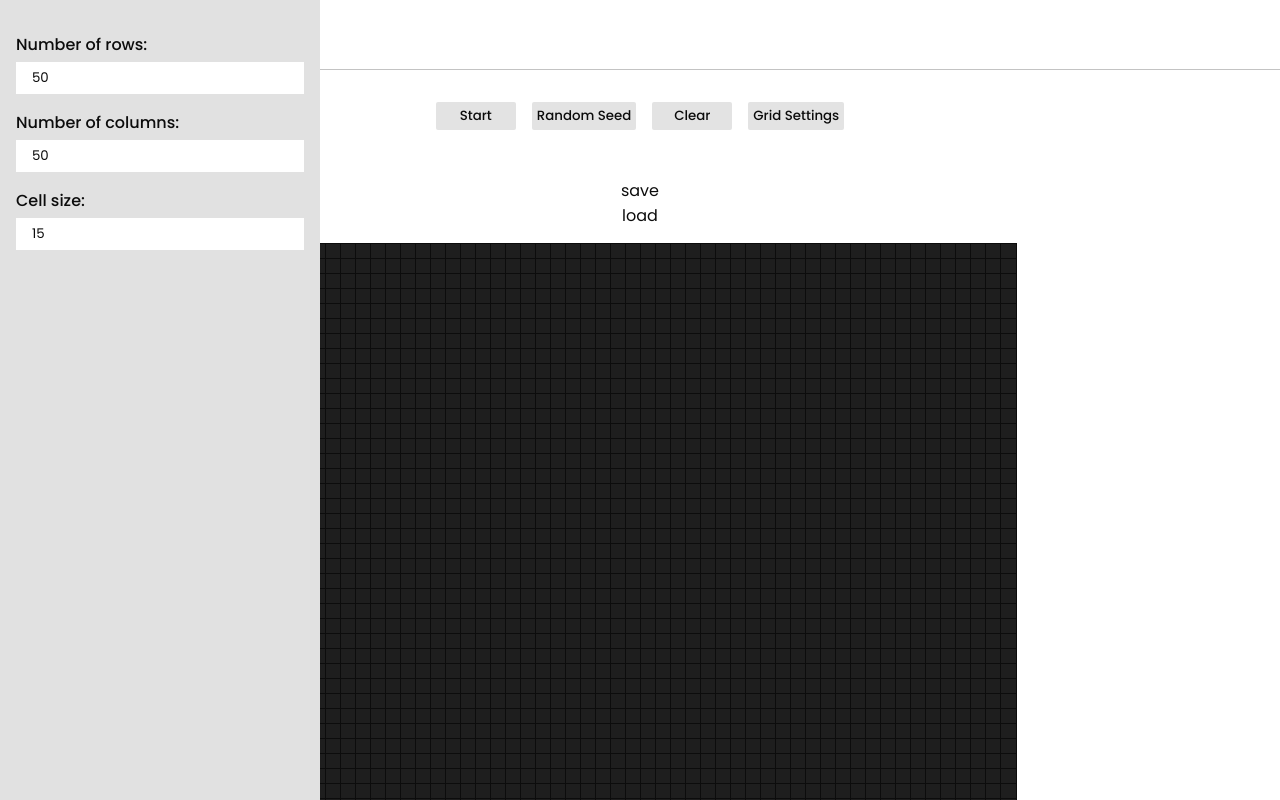
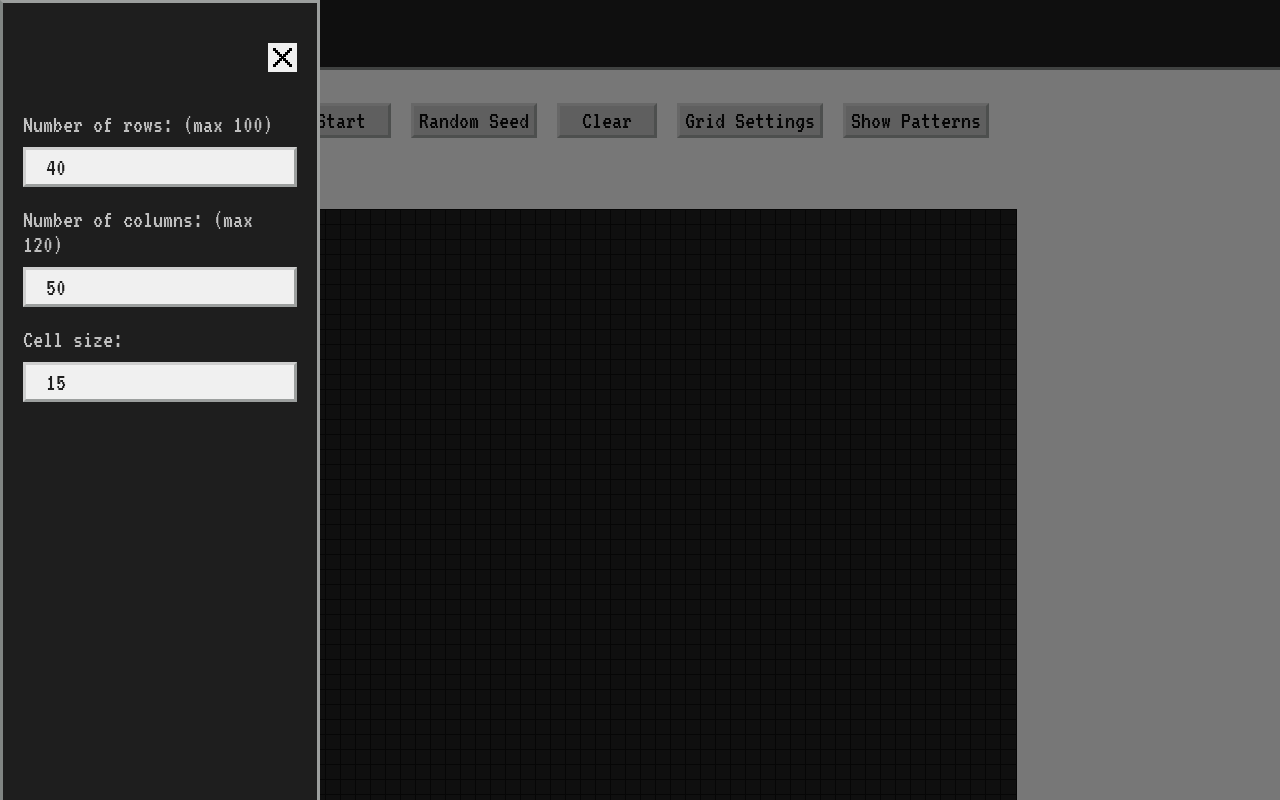
Before and after one commit to iljorlov/cs-visual, a React (Create React App) app: page / in a window 1280 px wide. Both pictures are taken after a click on the button "Grid Settings". Shown: the top 800 px of the page. Built offline with nearby package versions, Linux system fonts and the light colour scheme.

Commit message:
finished game of life component

```diff
--- a/public/index.html
+++ b/public/index.html
@@ -8,7 +8,9 @@
     <link rel="preconnect" href="https://fonts.googleapis.com">
 <link rel="preconnect" href="https://fonts.gstatic.com" crossorigin>
 <link href="https://fonts.googleapis.com/css2?family=Lato:wght@100;300;400;700;900&family=Poppins:ital,wght@0,100;0,200;0,300;0,400;0,500;0,600;0,700;0,800;1,100&display=swap" rel="stylesheet">
-    <meta
+<link href="https://fonts.googleapis.com/css2?family=Press+Start+2P&display=swap" rel="stylesheet">
+<link href="https://fonts.googleapis.com/css2?family=Press+Start+2P&family=VT323&display=swap" rel="stylesheet">
+<meta
       name="description"
       content="Web site created using create-react-app"
     />
--- a/src/App.tsx
+++ b/src/App.tsx
@@ -1,13 +1,22 @@
+import { useState } from 'react';
 import { GameOfLife } from './components/GameOfLife/GameOfLife';
 import { Header } from './components/Header';
 import './styles/global.css';
 import { AppContainer, Body } from './styles/mainCanvas';
+import { AbsoluteShadow } from './styles/sidebarStyles';
 
 function App() {
+
+  const [sidebarEnabled, setSidebarEnabled] = useState(false)
+
   return (
     <AppContainer className="App">
+      <AbsoluteShadow
+        className="shadow"
+        enabled={sidebarEnabled}
+      />
       <Header />
-      <GameOfLife />
+      <GameOfLife sidebarEnabled={sidebarEnabled} setSidebarEnabled={setSidebarEnabled}/>
     </AppContainer>
   );
 }
--- a/src/components/GameOfLife/GOLControls.tsx
+++ b/src/components/GameOfLife/GOLControls.tsx
@@ -14,10 +14,28 @@ interface IGOLControls {
     numRows: number
     numCols: number
     sidebarToggle: boolean
+    setShowGridSettings: React.Dispatch<React.SetStateAction<boolean>>
+    showGridSettings: boolean
+    setShowPatterns: React.Dispatch<React.SetStateAction<boolean>>
+    showPatterns: boolean
 }
 
 
-export const GOLControls:React.FC<IGOLControls> = ({setGrid,setRunning,setSideBarToggle,sidebarToggle,runGame,running,runningRef,generateEmptyGrid,generateRandomGrid,numCols,numRows}) => {
+export const GOLControls:React.FC<IGOLControls> = ({setShowPatterns, showPatterns,showGridSettings, setShowGridSettings, setGrid,setRunning,setSideBarToggle,sidebarToggle,runGame,running,runningRef,generateEmptyGrid,generateRandomGrid,numCols,numRows}) => {
+
+
+    const handleShowGridSettings = (e: React.MouseEvent<HTMLButtonElement, MouseEvent>) => {
+        setRunning(false);
+        setSideBarToggle(!sidebarToggle);
+        setShowGridSettings(!showGridSettings)
+    }
+
+    const handleShowPatterns = (e: React.MouseEvent<HTMLButtonElement, MouseEvent>) => {
+        setRunning(false);
+        setSideBarToggle(!sidebarToggle);
+        setShowPatterns(!showPatterns)
+    }
+
     return (
         <ControlsContainer>
             <ControlsBtn
@@ -44,11 +62,15 @@ export const GOLControls:React.FC<IGOLControls> = ({setGrid,setRunning,setSideBa
                 >Clear</ControlsBtn>
 
                 <ControlsBtn
-                    onClick={() => {
-                        setRunning(false);
-                        setSideBarToggle(!sidebarToggle);
-                    }}
+                    // onClick={() => {
+                    //     setRunning(false);
+                    //     setSideBarToggle(!sidebarToggle);
+                    // }}
+                    onClick={(e) => handleShowGridSettings(e)}
                 >Grid Settings</ControlsBtn>
+                <ControlsBtn
+                    onClick={(e) => handleShowPatterns(e)}
+                >Show Patterns</ControlsBtn>
         </ControlsContainer>
     )
 }
--- a/src/components/GameOfLife/GOLSidebarChildren.tsx
+++ b/src/components/GameOfLife/GOLGridSettings.tsx
@@ -1,5 +1,8 @@
 import React from 'react'
 import { GOLSidebarChild, GOLSidebarInjection } from '../../styles/gameOfLifeStyles'
+import { CloseBtn, SidebarHeader } from '../../styles/sidebarStyles'
+
+
 interface IGOLSidebarChildren {
     children?: React.FC[]
     handleChangeRows: (e: React.ChangeEvent<HTMLInputElement>) => void
@@ -8,15 +11,22 @@ interface IGOLSidebarChildren {
     numRows: number
     numCols: number
     cellSize: number
+    setSidebarEnabled: React.Dispatch<React.SetStateAction<boolean>>
+    setShowGridSettings: React.Dispatch<React.SetStateAction<boolean>>
+    setShowPatterns: React.Dispatch<React.SetStateAction<boolean>>
 }
-export const GOLSidebarChildren:React.FC<IGOLSidebarChildren> = ({children, handleChangeRows, handleChangeCols, handleChangeCellSize, numRows, numCols, cellSize}) => {
+export const GOLGridSettings:React.FC<IGOLSidebarChildren> = ({ setSidebarEnabled, setShowGridSettings, setShowPatterns,children, handleChangeRows, handleChangeCols, handleChangeCellSize, numRows, numCols, cellSize}) => {
+
+
+
+
     return (
         <GOLSidebarInjection>
-            <h6>Number of rows:</h6>
+            <SidebarHeader>Number of rows: (max 100)</SidebarHeader>
             <GOLSidebarChild type="number" min="1" onChange={(e: React.ChangeEvent<HTMLInputElement>) => handleChangeRows(e)} value={numRows} name="" id=""  placeholder="rows..."/>
-            <h6>Number of columns:</h6>
+            <SidebarHeader>Number of columns: (max 120)</SidebarHeader>
             <GOLSidebarChild type="number" min="1" onChange={(e: React.ChangeEvent<HTMLInputElement>) => handleChangeCols(e)} value={numCols} name="" id=""  placeholder="columns..."/>
-            <h6>Cell size:</h6>
+            <SidebarHeader>Cell size:</SidebarHeader>
             <GOLSidebarChild type="number" min="2" onChange={(e: React.ChangeEvent<HTMLInputElement>) => handleChangeCellSize(e)} value={cellSize} name="" id=""  placeholder="cell size..."/>
         </GOLSidebarInjection>
     )
--- /dev/null
+++ b/src/components/GameOfLife/GOLPatternCarousel.tsx
@@ -0,0 +1,69 @@
+import React, { useEffect, useMemo } from 'react'
+import { CellRelative, GameContainerRelative, IndividualPattern, PatternCarousel } from '../../styles/gameOfLifeStyles'
+import { patternList } from './GOLPatterns'
+
+
+interface IGOLPatternCarousel {
+    loadPattern: (pattern?: number[][]) => void
+}
+
+const GOLPatternCarousel:React.FC<IGOLPatternCarousel> = ( {loadPattern}) => {
+
+
+    useEffect(() => {
+        console.log('carousel rendered')
+    })
+
+    const memoizedValue = useMemo(() => {
+        return (
+            <PatternCarousel>
+                {patternList.map(pattern => (
+                            <IndividualPattern
+                                key={`${pattern}-preview`}
+                                cols={35}
+                                cellSize={5}
+                            >
+                                <GameContainerRelative
+                                rows={pattern.length}
+                                cols={pattern[0].length}
+                                cellSize={5}
+                                onClick={() => loadPattern(pattern)}
+                            >
+
+                                {
+                                pattern.map((row, i) => (
+                                    row.map((col,j) => (
+                                        <CellRelative
+                                            cellSize={5}
+                                            key={`$${pattern}-{i}-${j}`}
+                                            style={{
+                                                height: `${5}px`,
+                                                width: `${5}px`,
+                                                left: `${5 * j}px`,
+                                                top: `${5 * i}px`,
+                                                backgroundColor: `${col === 0 ? '#1E1E1E' : '#E0E0E0'}`,
+                                            }}
+                                        />
+                                    ))
+                                ))
+                            }
+                            </GameContainerRelative>
+                            </IndividualPattern>
+                        ))}
+            </PatternCarousel>
+        )
+    },[]);
+
+    return memoizedValue
+
+
+}
+
+function areEqual(prev:IGOLPatternCarousel, next:IGOLPatternCarousel){
+    return prev === next;
+}
+
+export const MemoiszedGOLPatternCarousel = React.memo(GOLPatternCarousel, )
+
+
+// export default React.memo(GOLPatternCarousel)
--- /dev/null
+++ b/src/components/GameOfLife/GOLSidebarChild.tsx
@@ -0,0 +1,29 @@
+import React, { ReactElement } from 'react'
+import { CloseBtn } from '../../styles/sidebarStyles'
+import x_icon from "./svg/x_icon.svg"
+
+
+interface IGOLSidebarChild {
+    child: ReactElement<any, any>
+    setSidebarEnabled: React.Dispatch<React.SetStateAction<boolean>>
+    setShowGridSettings: React.Dispatch<React.SetStateAction<boolean>>
+    setShowPatterns: React.Dispatch<React.SetStateAction<boolean>>
+}
+
+export const GOLSidebarChild:React.FC<IGOLSidebarChild> = ({child, setSidebarEnabled, setShowGridSettings, setShowPatterns}) => {
+
+    const handleClose = () => {
+        setSidebarEnabled!(false);
+        setShowGridSettings!(false);
+        setShowPatterns!(false);
+    }
+
+    return (
+        <>
+            <CloseBtn onClick={() => handleClose()}>
+                <img src={x_icon} alt="close btn" />
+            </CloseBtn>
+            {child}
+        </>
+    )
+}
--- a/src/components/GameOfLife/GameOfLife.tsx
+++ b/src/components/GameOfLife/GameOfLife.tsx
@@ -1,14 +1,18 @@
 import produce from 'immer';
 import { stringify } from 'querystring';
-import React, { useCallback, useRef, useState } from 'react'
+import React, { useCallback, useEffect, useRef, useState } from 'react'
+import { brotliCompressSync, brotliDecompressSync } from 'zlib';
 import useScreen from '../../hooks/useScreen';
 import useWindowSize from '../../hooks/useWindowSize';
-import { Cell, CellRelative, ControlsContainer, GameContainer, GameContainerRelative, PatternCarousel, Row } from '../../styles/gameOfLifeStyles';
+import { Cell, CellRelative, ControlsContainer, GameContainer, GameContainerRelative, IndividualPattern, PatternCarousel, Row } from '../../styles/gameOfLifeStyles';
 import { Body, Canvas, Main } from '../../styles/mainCanvas';
+import { AbsoluteShadow } from '../../styles/sidebarStyles';
 import { Sidebar } from '../Sidebar';
 import { GOLControls } from './GOLControls';
+import { MemoiszedGOLPatternCarousel } from './GOLPatternCarousel';
 import { achimsp11, barge2spaceship, patternList } from './GOLPatterns';
-import { GOLSidebarChildren } from './GOLSidebarChildren';
+import { GOLGridSettings } from './GOLGridSettings';
+import { GOLSidebarChild } from './GOLSidebarChild';
 
 export const generateEmptyGrid = (rowsInput: number, colsInput: number) => {
     let rows = [];
@@ -18,7 +22,34 @@ export const generateEmptyGrid = (rowsInput: number, colsInput: number) => {
     return rows;
 }
 
-export const GameOfLife = () => {
+
+
+interface IGameOfLife {
+    sidebarEnabled: boolean
+    setSidebarEnabled: React.Dispatch<React.SetStateAction<boolean>>
+
+}
+export const GameOfLife: React.FC<IGameOfLife> = ({sidebarEnabled, setSidebarEnabled}) => {
+
+    useEffect(() => {
+        const shadow = document.querySelector(".shadow")
+        shadow?.addEventListener('click', () => {
+            setSidebarEnabled(false);
+            setShowGridSettings(false);
+            setShowPatterns(false);
+        })
+
+
+        return () => {
+            shadow?.removeEventListener('click', () => {
+                setSidebarEnabled(false);
+                setShowGridSettings(false);
+                setShowPatterns(false);
+            })
+        }
+    })
+
+
 
     const screen = useScreen()
 
@@ -30,23 +61,27 @@ export const GameOfLife = () => {
         return rows;
     }
 
-    const [sidebarToggle, setSideBarToggle] = useState(false);
+    // const [sidebarToggle, setSideBarToggle] = useState(false);
 
-    const [cellSize, setCellSize] = useState(15);
+    const [cellSize, setCellSize] = useState(() => {
+        if (screen!.width < 800){
+            return 7;
+        }
+        return 15;
+    });
     const [numRows, setNumRows] = useState(() => {
-        return 50;
+        return 40;
     });
 
     const [numCols, setNumCols] = useState(() => {
-
-        if (screen!.width < 800){
-            return 25;
-        }
         return 50;
     });
     const [grid, setGrid] = useState(() => {
         return generateEmptyGrid(numRows, numCols);
     });
+
+    const [showPatterns, setShowPatterns] = useState(false)
+    const [showGridSettings, setShowGridSettings] = useState(false)
 
     // ==== REFS ===============================
     const [running, setRunning] = useState(false);
@@ -205,6 +240,16 @@ export const GameOfLife = () => {
     }
 
 
+    console.log(`
+        GLOBAL: sidebarEnables: ${sidebarEnabled}
+
+        ====
+        showPatterns: ${showPatterns}
+        showGridSetting: ${showGridSettings}
+
+    `)
+
+
 
 
     return (
@@ -213,25 +258,67 @@ export const GameOfLife = () => {
             width={screen!.width}
         >
             <Sidebar
-                enabled={sidebarToggle}
+                // enabled={sidebarEnabled}
+                enabled={showGridSettings}
                 children={
-                    <GOLSidebarChildren
+                    // <GOLGridSettings
+                    //     handleChangeRows={handleChangeRows}
+                    //     handleChangeCols={handleChangeCols}
+                    //     handleChangeCellSize={handleChangeCellSize}
+                    //     numRows={numRows}
+                    //     numCols={numCols}
+                    //     cellSize={cellSize}
+                    //     setSidebarEnabled={setSidebarEnabled}
+                    //     setShowGridSettings={setShowGridSettings}
+                    //     setShowPatterns={setShowPatterns}
+                    // />
+                    <GOLSidebarChild
+                        child={
+                            <GOLGridSettings
                             handleChangeRows={handleChangeRows}
                                 handleChangeCols={handleChangeCols}
                                 handleChangeCellSize={handleChangeCellSize}
                                 numRows={numRows}
                                 numCols={numCols}
                                 cellSize={cellSize}
-                    />}
+                                setSidebarEnabled={setSidebarEnabled}
+                                setShowGridSettings={setShowGridSettings}
+                                setShowPatterns={setShowPatterns}
+
                             />
+                        }
+                        setSidebarEnabled={setSidebarEnabled}
+                        setShowGridSettings={setShowGridSettings}
+                        setShowPatterns={setShowPatterns}
+                    />
+                }
+            />
+            <Sidebar
+                enabled={showPatterns}
+                children={
+                    <GOLSidebarChild
+                        child={
+                            <MemoiszedGOLPatternCarousel
+                                loadPattern={loadPattern}
+                            />
+                        }
+                        setSidebarEnabled={setSidebarEnabled}
+                        setShowGridSettings={setShowGridSettings}
+                        setShowPatterns={setShowPatterns}
+                    />
+
+            }
+            />
+            {/*  */}
+
             <Body
                 className="body"
             >
                 <GOLControls
                     setGrid={setGrid}
                     setRunning={setRunning}
-                    setSideBarToggle={setSideBarToggle}
-                    sidebarToggle={sidebarToggle}
+                    setSideBarToggle={setSidebarEnabled}
+                    sidebarToggle={sidebarEnabled}
                     runGame={runGame}
                     running={running}
                     runningRef={runningRef}
@@ -239,18 +326,21 @@ export const GameOfLife = () => {
                     numRows={numRows}
                     generateEmptyGrid={generateEmptyGrid}
                     generateRandomGrid={generateRandomGrid}
+                    setShowGridSettings={setShowGridSettings}
+                    showGridSettings={showGridSettings}
+                    showPatterns={showPatterns}
+                    setShowPatterns={setShowPatterns}
                 />
-                <div
+                {/* ===================  FOR PATTERN DEBUG  ========================== */}
+                {/* <div
                     onClick={() => handleSaveToPC(grid)}
                 >save</div>
                 <div
                     onClick={() => loadPattern()}
                 >load
+                </div> */}
+                {/* =========================================================== */}
 
-                </div>
-                {/* <Canvas
-
-                > */}
                     <GameContainerRelative
                     rows={rowsRef.current} cols={colsRef.current} cellSize={cellSize}>
                         {
@@ -264,7 +354,7 @@ export const GameOfLife = () => {
                                             width: `${cellSize}px`,
                                             left: `${cellSize * j}px`,
                                             top: `${cellSize * i}px`,
-                                            backgroundColor: `${col === 0 ? '#1E1E1E' : '#E0E0E0'}`,
+                                            backgroundColor: `${col === 0 ? '#1E1E1E' : '#C0C0C0'}`,
                                         }}
                                         onClick={() => {
                                             const newGrid = produce(grid, gridCopy => {
@@ -319,35 +409,8 @@ export const GameOfLife = () => {
                         ))}
                     </GameContainer> */}
 
-                {/* </Canvas> */}
-                <PatternCarousel>
-                    {patternList.map(pattern => (
-                        <GameContainerRelative
-                            rows={pattern.length}
-                            cols={pattern[0].length}
-                            cellSize={5}
-                            onClick={() => loadPattern(pattern)}
-                        >
-                            {
-                            pattern.map((row, i) => (
-                                row.map((col,j) => (
-                                    <CellRelative
-                                        cellSize={cellSizeRef.current}
-                                        key={`${i}-${j}`}
-                                        style={{
-                                            height: `${5}px`,
-                                            width: `${5}px`,
-                                            left: `${5 * j}px`,
-                                            top: `${5 * i}px`,
-                                            backgroundColor: `${col === 0 ? '#1E1E1E' : '#E0E0E0'}`,
-                                        }}
-                                    />
-                                ))
-                            ))
-                        }
-                        </GameContainerRelative>
-                    ))}
-                </PatternCarousel>
+
+
             </Body>
         </Main>
     )
--- a/src/components/Sidebar.tsx
+++ b/src/components/Sidebar.tsx
@@ -4,6 +4,8 @@ import { StyledSidebar } from '../styles/sidebarStyles'
 interface ISidebar {
     enabled: boolean,
     children?: ReactElement<any, any>
+
+
 }
 
 export const Sidebar:React.FC<ISidebar> = ({enabled, children}) => {
--- a/src/styles/gameOfLifeStyles.ts
+++ b/src/styles/gameOfLifeStyles.ts
@@ -33,7 +33,7 @@ interface GameContainerRelativeProps {
 
 export const GameContainerRelative = styled.div<GameContainerRelativeProps>`
     padding: 0rem 0rem;
-    margin: 1rem auto 5rem auto;
+    margin: 1rem auto 2rem auto;
     background: #1E1E1E;
     height: ${props => `${props.rows * props.cellSize - 2}px`};
     width: ${props => `${props.cols * props.cellSize - 2}px`};
@@ -56,20 +56,32 @@ export const ControlsContainer = styled.div`
     align-items: center;
     height: 60px;
     margin: 0 0 2rem 0;
+
+    @media (max-width: 500px){
+        margin-bottom: 5rem;
+    }
 `
 export const ControlsBtn = styled.button`
-    border: none;
-    border-radius: 2px;
+    border-top: 3px solid #CFCFCF;
+    border-left: 3px solid #CFCFCF;
+    border-bottom: 3px solid #9C9F9E;
+    border-right: 3px solid #9C9F9E;
     height: 1.75rem;
     font-weight: 500;
     min-width: 5rem;
-    background: #e3e3e3;
+    background: #BFBFBF;
     margin: 0.5rem 0.5rem;
     padding: 0 5px;
     letter-spacing: 0px;
+    position: relative;
     &:hover{
         cursor: pointer;
+        border-bottom: 3px solid #CFCFCF;
+        border-right: 3px solid #CFCFCF;
+        border-top: 3px solid #9C9F9E;
+        border-left: 3px solid #9C9F9E;
     }
+
 `
 
 
@@ -77,6 +89,7 @@ export const GOLSidebarInjection = styled.div`
     display: flex;
     flex-direction: column;
     width: 100%;
+    background: inherit;
 `
 export const GOLSidebarChild = styled.input`
     -webkit-appearance:     none;
@@ -88,16 +101,43 @@ export const GOLSidebarChild = styled.input`
     border-radius: 0;
     border: none;
     outline: none;
-    margin-bottom: 1rem;
+    margin: 0.5rem 0 1rem;
     padding: 0rem 1rem;
     height: 2rem;
     width: 100%;
-
+    border-top: 3px solid #CFCFCF;
+    border-left: 3px solid #CFCFCF;
+    border-bottom: 3px solid #9C9F9E;
+    border-right: 3px solid #9C9F9E;
+    color: #1E1E1E;
+&:hover{
+        border-bottom: 3px solid #CFCFCF;
+        border-right: 3px solid #CFCFCF;
+        border-top: 3px solid #9C9F9E;
+        border-left: 3px solid #9C9F9E;
+    }
 `
 
 export const PatternCarousel = styled.div`
-    height: 300px;
     width: 100%;
     display: flex;
+    flex-direction: column;
+    justify-content: space-evenly;
+    align-items: center;
     box-shadow: 5px 5px 6px rgba(0,0,0,0.1);
+    background: inherit;
+    padding: 0.5rem;
+    bottom: 0;
+    z-index: 8;
 `
+
+interface IIndividualPattern {
+    cols: number
+    cellSize: number
+}
+export const IndividualPattern = styled.div<IIndividualPattern>`
+    display: flex;
+    width: ${props => `${props.cols * props.cellSize}px`};
+    height: 100%;
+    background: inherit;
+`
--- a/src/styles/global.css
+++ b/src/styles/global.css
@@ -2,9 +2,12 @@
     padding: 0;
     margin: 0;
     box-sizing: border-box;
-    font-family: Poppins, sans-serif;
+    font-family: "Press Start 2P", Poppins, sans-serif;
+    font-family: 'VT323', monospace;
     font-weight: 400;
+    font-size: 1.25rem;
     color: #0C0C0C;
+    background: #F0F0F0;
 }
 
 h6 {
--- a/src/styles/headerStyles.ts
+++ b/src/styles/headerStyles.ts
@@ -4,17 +4,23 @@ export const StyledHeader = styled.header`
     display: flex;
     flex-direction: row;
     width: 100%;
-    padding: 0 2rem;
+    padding: 0 1rem;
     height: 70px;
-    border-bottom: 1px solid #c3c3c3;
+    /* border-bottom: 1px solid #c3c3c3; */
+    border-bottom: 3px solid #808583;
+    background: #1E1E1E;
     align-items: center;
 `
 
 export const Logo = styled.div`
-    width: 5rem;
+    width: 6rem;
     height: 100%;
     display: flex;
     justify-content: center;
     align-items: center;
-    margin: 0 1rem;
+    background: inherit;
+    margin: 0;
+    cursor: pointer;
+    color: #BFBFBF;
+
 `
--- a/src/styles/sidebarStyles.ts
+++ b/src/styles/sidebarStyles.ts
@@ -10,13 +10,45 @@ export const StyledSidebar = styled.div<StyledSidebarProps>`
     height: 100%;
     position: absolute;
     top: 0;
-    background: #E1E1E1;
+    /* background: #E1E1E1; */
+    background: #1E1E1E;
     display: flex;
     flex-direction: column;
     justify-content: flex-start;
-    align-items: flex-start;
+    align-items: flex-end;
     left: ${props => `${props.enabled ? '0' : '-321'}px`};
-    transition: all 0.2s ease;
+    transition: all 0.1s ease-out;
     padding: 2rem 1rem;
     z-index: 100;
+    border-bottom: 3px solid #808583;
+    border-left: 3px solid #808583;
+    border-top: 3px solid #9C9F9E;
+    border-right: 3px solid #9C9F9E;
+    overflow: visible;
 `
+
+interface IAbsoluteShadow {
+    enabled: boolean
+}
+export const AbsoluteShadow = styled.div<IAbsoluteShadow>`
+    display: ${props => `${props.enabled ? 'block' : 'none'}`};
+    position: fixed;
+    width: 100vw;
+    height: 100vh;
+    transition: all 0.3s ease-in;
+    background: rgba(0,0,0,0.5);
+    z-index: 2;
+    pointer-events: fill;
+`
+
+export const SidebarHeader = styled.p`
+    color: #BFBFBF;
+    background: inherit;
+`
+
+export const CloseBtn = styled.div`
+    height: 29px;
+    width: 29px;
+    margin-bottom: 2rem;
+    cursor: pointer;
+`
```
Also changed, not shown: src/components/GameOfLife/svg/x_icon.svg (added), 1 other file (tests, documents, lock files or other folders). Lines whose indentation alone changed are shown as unchanged.
